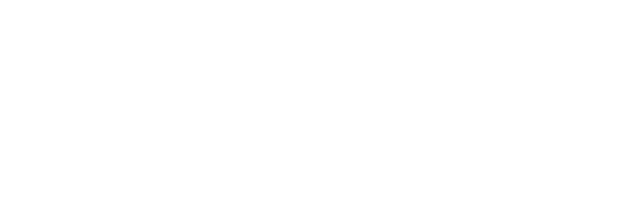
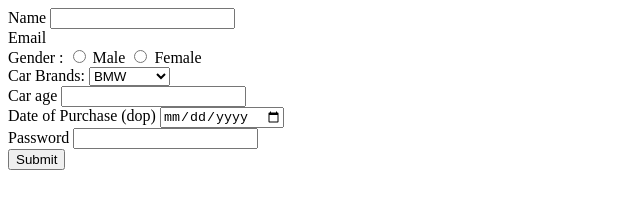
Before and after one commit to acciojob/car-insurance-form-Co0lboy, a website: page main.html in a window 1280 px wide. Shown: the whole page, without its empty margins (0-640 px from the left). Drawn offline with Linux system fonts and the light colour scheme.

Commit message:
created a submission

```diff
--- a/main.html
+++ b/main.html
@@ -8,6 +8,54 @@
 
 <body>
 	<!-- the entire body must be written by student -->
+	<form method="post">
+		<div>
+			<label for="name">Name</label>
+			<input type="text" id="name" required>
+		</div>
+
+		<div>
+			<label for="email">Email</label
+			<input type="email" id="email" required>
+		</div>
+
+		<div>
+			<label for="gender">Gender :</label>
+			<input type="radio" name="gender" required >
+			<label>Male</label>
+			<input type="radio" name="gender">
+			<label>Female</label>
+		</div>
+
+		<div>
+			<label>Car Brands:</label>
+			<select id="cars">
+				<option>BMW</option>
+				<option>Audi</option>
+				<option>Mercedez</option>
+			</select>
+		</div>
+
+		<div>
+			<label for="carage">Car age</label>
+			<input type="number" id="carage" required>
+		</div>
+
+		<div>
+			<label for="dop">Date of Purchase (dop)</label>
+			<input type="date" id="dop" required>
+		</div>
+
+		<div>
+			<label for="password">Password</label>
+			<input type="password" id="password" required>
+		</div>
+
+		<div>
+			<input type="submit">
+		</div>
+
+	</form>
     <script type="text/javascript" src="./script.js">
 </script>
 
```
